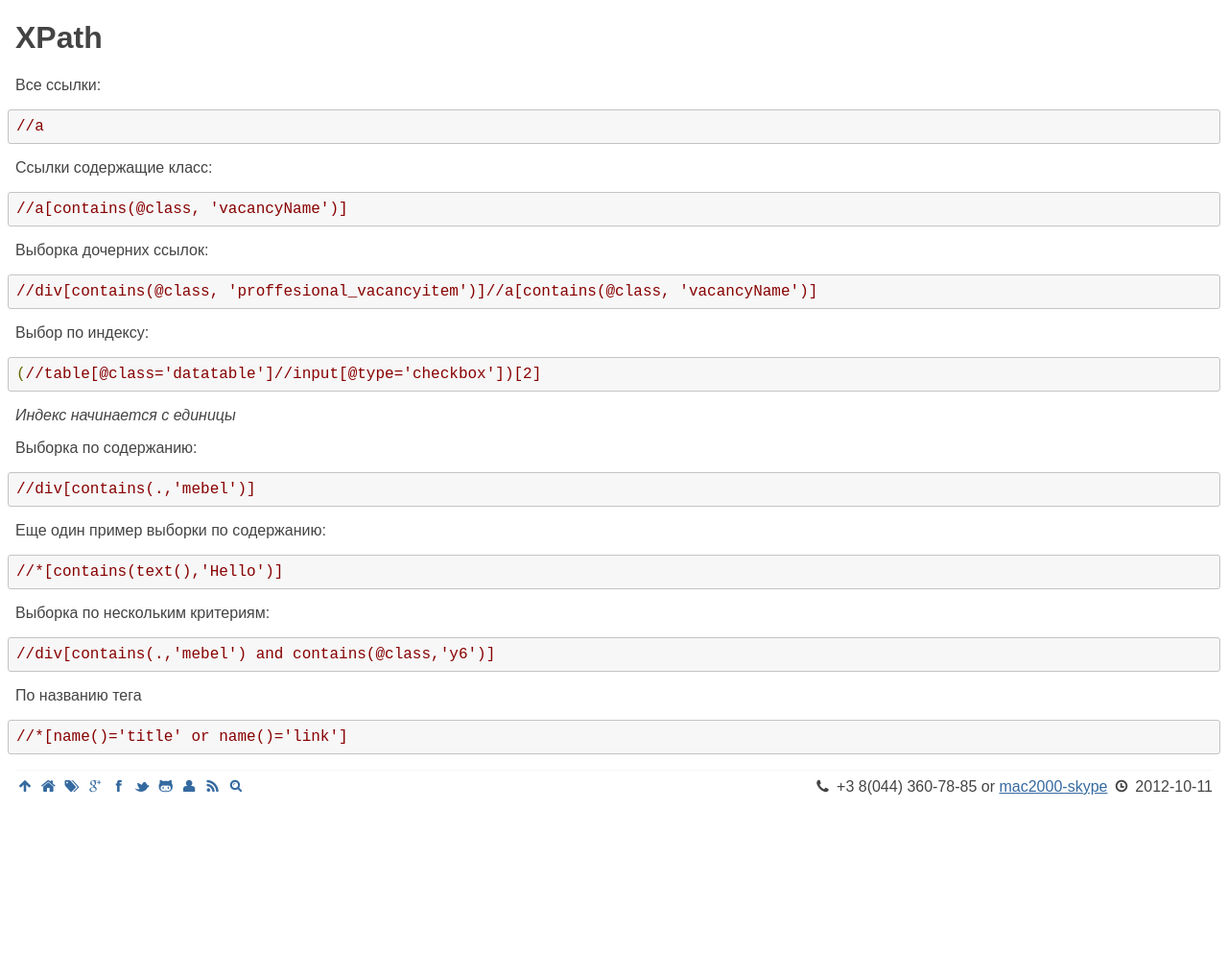
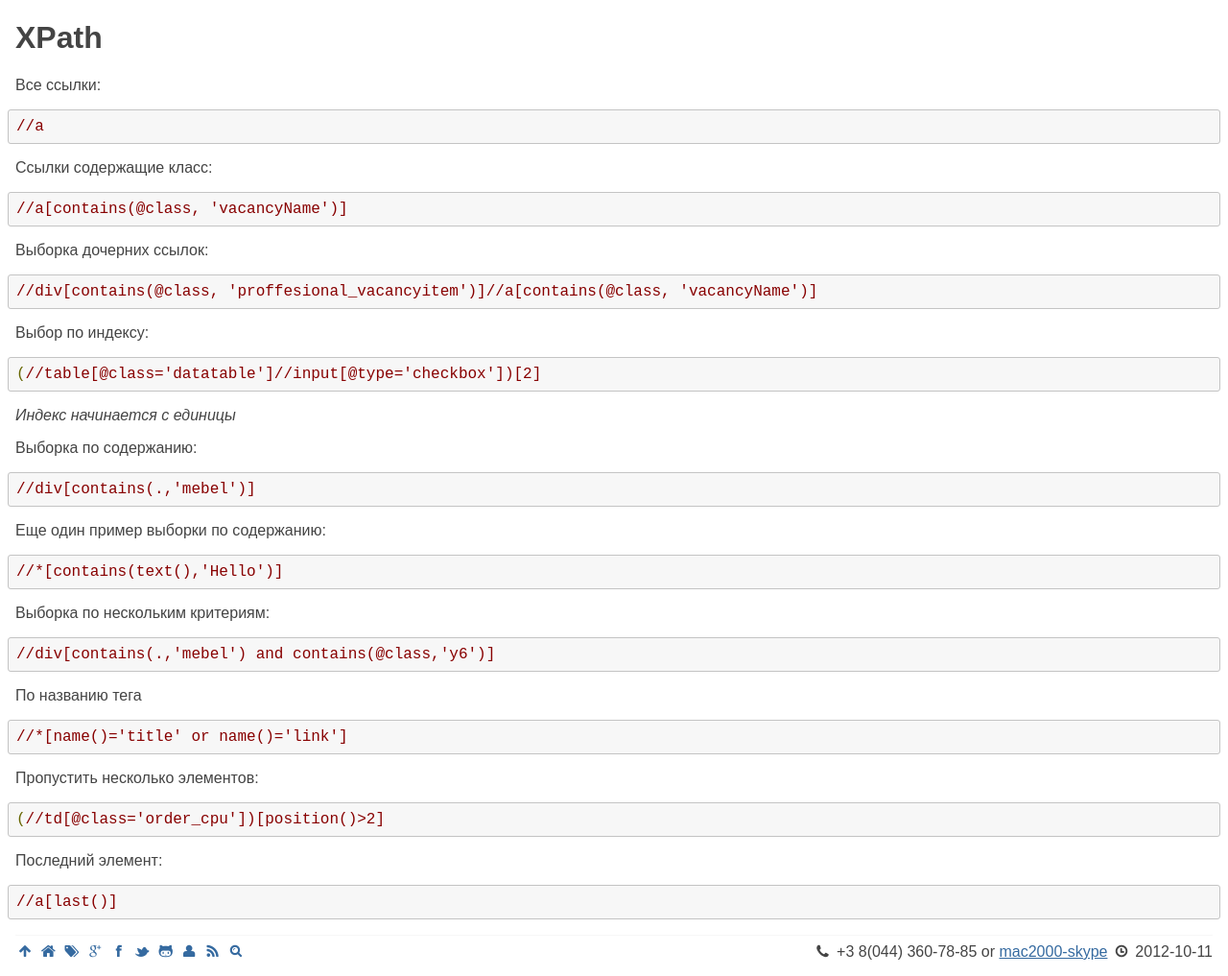
Before and after one commit to michaelbramwell/mac2000.github.com, a Jekyll site: the page built from _posts/2011-01-03-xpath.md, in a window 1280 px wide. Shown: the whole page at 96% size. Built offline with Jekyll 4.4.1, drawn with Linux system fonts in a browser that asks for light colours; before the commit the page ends 900 px from its top, so only the background shows below that.

Commit message:
xpath examples

```diff
--- a/_posts/2011-01-03-xpath.md
+++ b/_posts/2011-01-03-xpath.md
@@ -38,3 +38,11 @@ _Индекс начинается с единицы_
 По названию тега
 
     //*[name()='title' or name()='link']
+
+Пропустить несколько элементов:
+
+    (//td[@class='order_cpu'])[position()>2]
+
+Последний элемент:
+
+    //a[last()]
```
